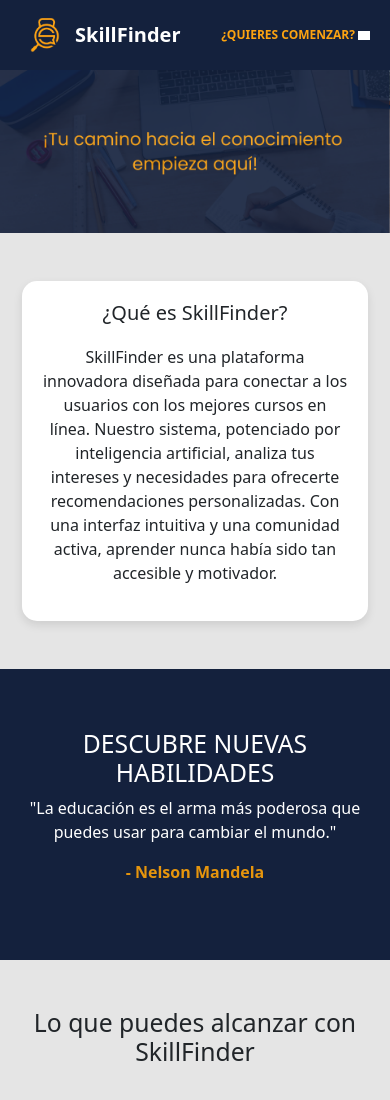
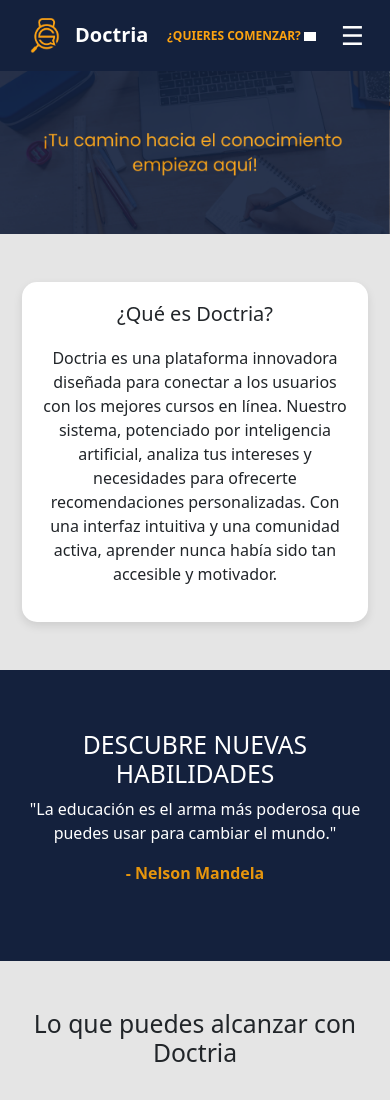
Before and after one commit to SkillFinderCeutec/web, a plain HTML site: page index.html in a window 390 px wide. Shown: the top 1100 px of the page. Drawn offline with nearby package versions, Linux system fonts and the light colour scheme; grey boxes are pictures that could not be loaded.

Commit message:
Update index.html

```diff
--- a/index.html
+++ b/index.html
@@ -3,7 +3,8 @@
 <head>
     <meta charset="UTF-8">
     <meta name="viewport" content="width=device-width, initial-scale=1.0">
-    <title>SkillFinder</title>
+    <title>Doctria</title>
+    <link rel="icon" type="image/png" href="isotipo.png?v=2">
     <link href="https://cdn.jsdelivr.net/npm/bootstrap@5.3.0/dist/css/bootstrap.min.css" rel="stylesheet">
     <link rel="stylesheet" href="home.css">
 </head>
@@ -11,13 +12,14 @@
     <!-- Header -->
     <div class="header position-relative">
         <div class="d-flex align-items-center">
-            <img src="isotipo.png" alt="SkillFinder Logo" class="top-left-logo">
-            <span class="site-title">SkillFinder</span>
+            <img src="isotipo.png" alt="Doctria Logo" class="top-left-logo">
+            <span class="site-title">Doctria</span>
         </div>
         <div class="header-action">
             <span>¿QUIERES COMENZAR?</span>
             <img src="https://cdn-icons-png.flaticon.com/512/271/271228.png" alt="Flecha" class="header-arrow">
         </div>
+            <button class="menu-toggle" onclick="toggleMenu()">☰</button>
         <div class="header-buttons">
             <a href="registro.html" class="btn btn-light rounded-pill px-4 border">Registro</a>
             <a href="login.html" class="btn btn-dark rounded-pill px-4">Iniciar Sesión</a>
@@ -32,8 +34,8 @@
     <!-- Sección de Bienvenida -->
     <div class="container text-center mt-5">
         <div class="info-box">
-            <h2>¿Qué es SkillFinder?</h2>
-            <p>SkillFinder es una plataforma innovadora diseñada para conectar a los usuarios con los mejores cursos en línea. Nuestro sistema, potenciado por inteligencia artificial, analiza tus intereses y necesidades para ofrecerte recomendaciones personalizadas. Con una interfaz intuitiva y una comunidad activa, aprender nunca había sido tan accesible y motivador.</p>
+            <h2>¿Qué es Doctria?</h2>
+            <p>Doctria es una plataforma innovadora diseñada para conectar a los usuarios con los mejores cursos en línea. Nuestro sistema, potenciado por inteligencia artificial, analiza tus intereses y necesidades para ofrecerte recomendaciones personalizadas. Con una interfaz intuitiva y una comunidad activa, aprender nunca había sido tan accesible y motivador.</p>
         </div>
     </div>
 
@@ -46,7 +48,7 @@
 
     <!-- Sección de tarjetas -->
     <div class="container text-center mt-5 feature-section">
-        <h2 class="mb-4">Lo que puedes alcanzar con SkillFinder</h2>
+        <h2 class="mb-4">Lo que puedes alcanzar con Doctria</h2>
         <div class="row justify-content-center">
             <div class="col-md-4 d-flex justify-content-center">
                 <div class="feature-card">
@@ -77,14 +79,22 @@
         <img src="imagen.png" alt="Impulsa tu aprendizaje" class="hero-image">
         <div class="hero-text">
             <h1>Desbloquea tu potencial y sigue aprendiendo</h1>
-            <a href="registro.html" class="cta-button">¡Empieza ahora!</a>
+            <a href="#" class="cta-button">¡Empieza ahora!</a>
         </div>
     </div>
 
     <!-- Footer -->
     <div class="footer mt-5">
-        SkillFinder - Aprende sin límites | © 2025 Todos los derechos reservados.
+        Doctria - Aprende sin límites | © 2025 Todos los derechos reservados.
     </div>
+
+    <script>
+        function toggleMenu() {
+          const menu = document.querySelector('.header-buttons');
+          menu.classList.toggle('show');
+        }
+      </script>
+
 
     <script src="https://cdn.jsdelivr.net/npm/bootstrap@5.3.0/dist/js/bootstrap.bundle.min.js"></script>
 </body>
```
